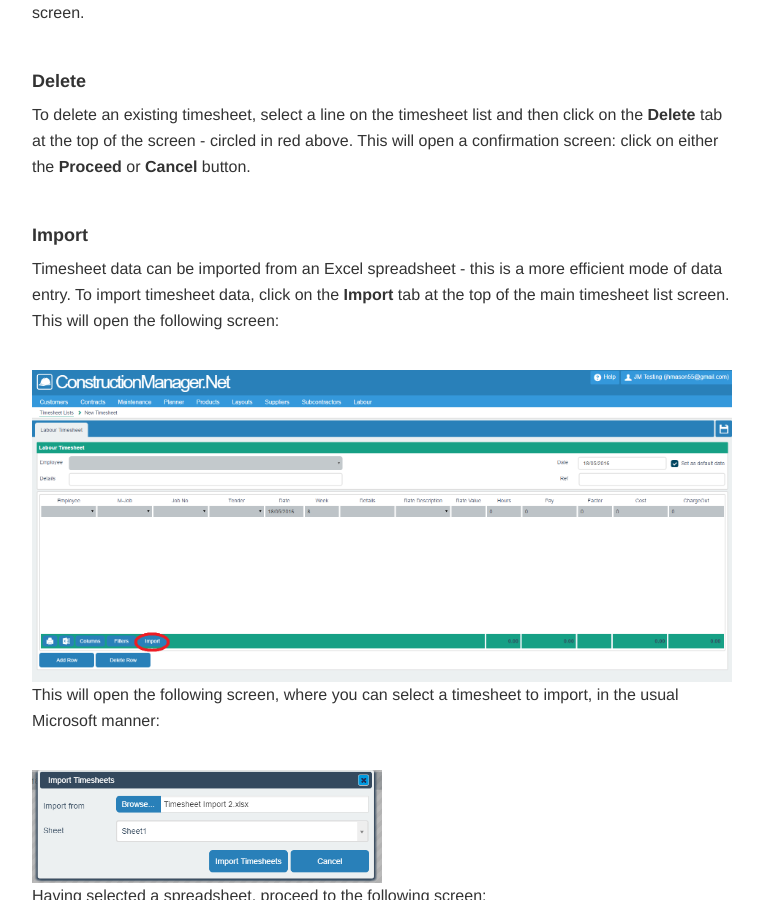
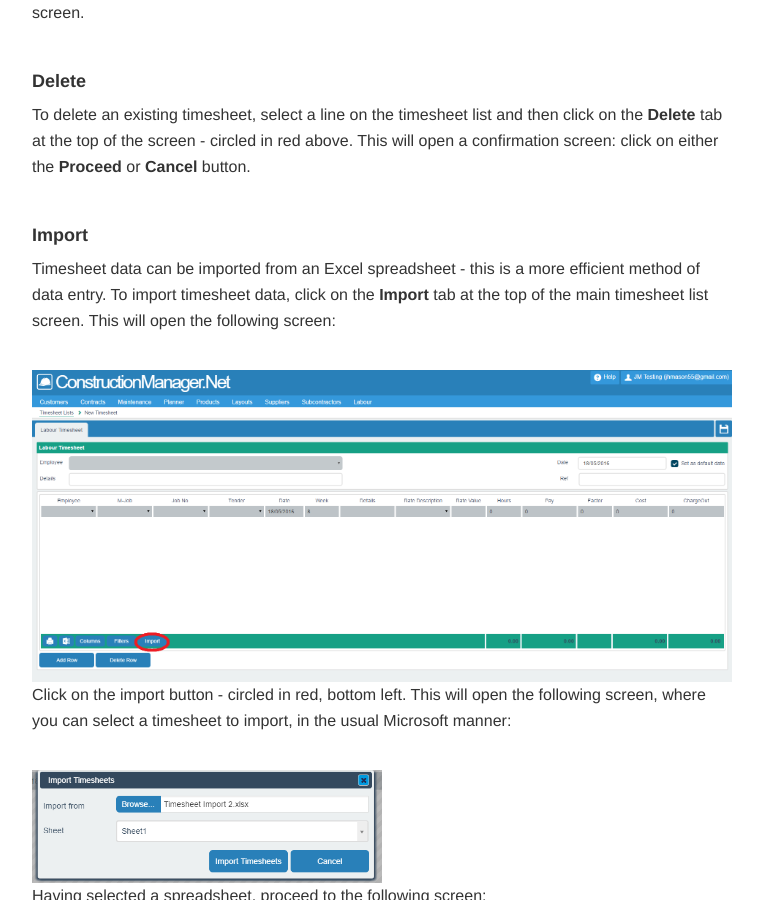
Before and after one commit to JNCSolutions/ConstructionManagerDocs, a Jekyll site: the page built from labour.html, in a window 1280 px wide and 900 px high, scrolled down 2409 px. Shown: the whole window, without its empty margins (258-1021 px from the left). Built offline with Jekyll 4.4.1, drawn with Linux system fonts in a browser that asks for light colours; some of the changed text lies outside the part shown.

Commit message:
Update labour.html

```diff
--- a/labour.html
+++ b/labour.html
@@ -88,12 +88,13 @@ title: Labour
     <br>
 
     <h4 id="import"><b>Import</b></h4>
-    <p>Timesheet data can be imported from an Excel spreadsheet - this is a more efficient mode of data entry.
+    <p>Timesheet data can be imported from an Excel spreadsheet - this is a more efficient method of data entry.
       To import timesheet data, click on the <b>Import</b> tab at the top of the main timesheet list screen.
          This will open the following screen:</p>
       <br>
     <img src="img/Labour_Timesheet_Import_01.PNG" style="width: 100%;">
-    <p>This will open the following screen, where you can select a timesheet to import, in the usual Microsoft manner:</p>
+    <p>Click on the import button - circled in red, bottom left.
+        This will open the following screen, where you can select a timesheet to import, in the usual Microsoft manner:</p>
       <br>
     <img src="img/Labour_Timesheet_Import_02.PNG" style="width: 50%;">
     <p>Having selected a spreadsheet, proceed to the following screen:</p>
@@ -108,6 +109,6 @@ title: Labour
     <img src="img/Labour_Timesheet_Import_04.PNG" style="width: 100%;">
     <p>This screen displays the imported data: if you need to, you can edit the data at this stage (it is not saved yet).
         If you are happy with the data, click on the <b>Save</b> button and the data will be saved to the system.</p>
-    <p><b>N.B. in this example, only 1 record will be displayed on the main Timesheet List - select that line for edit,
-          and the 4 detail lines will be displayed.</b></p>
+    <p><b>N.B.</b> in this example, only 1 record will be displayed on the main Timesheet List - select that line for edit,
+          and the 4 detail lines will be displayed.</p>
  </div>
```
